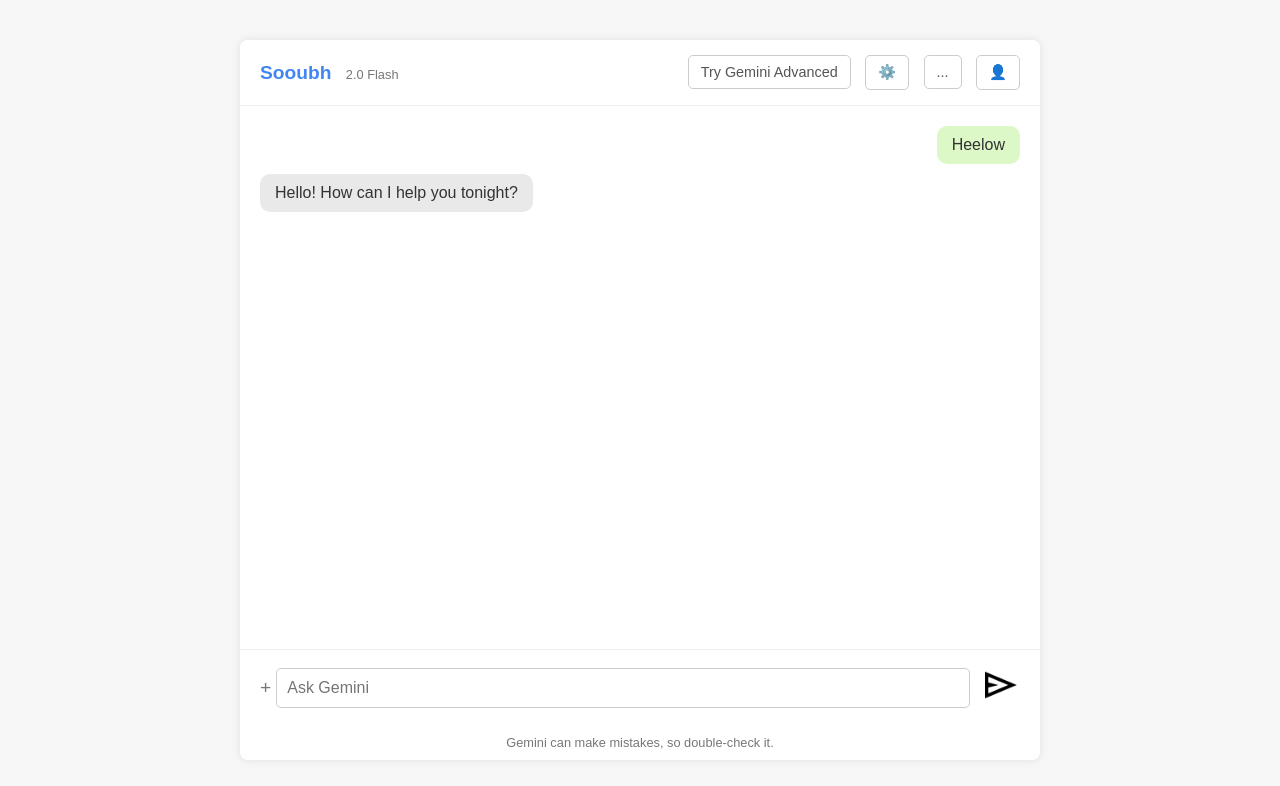
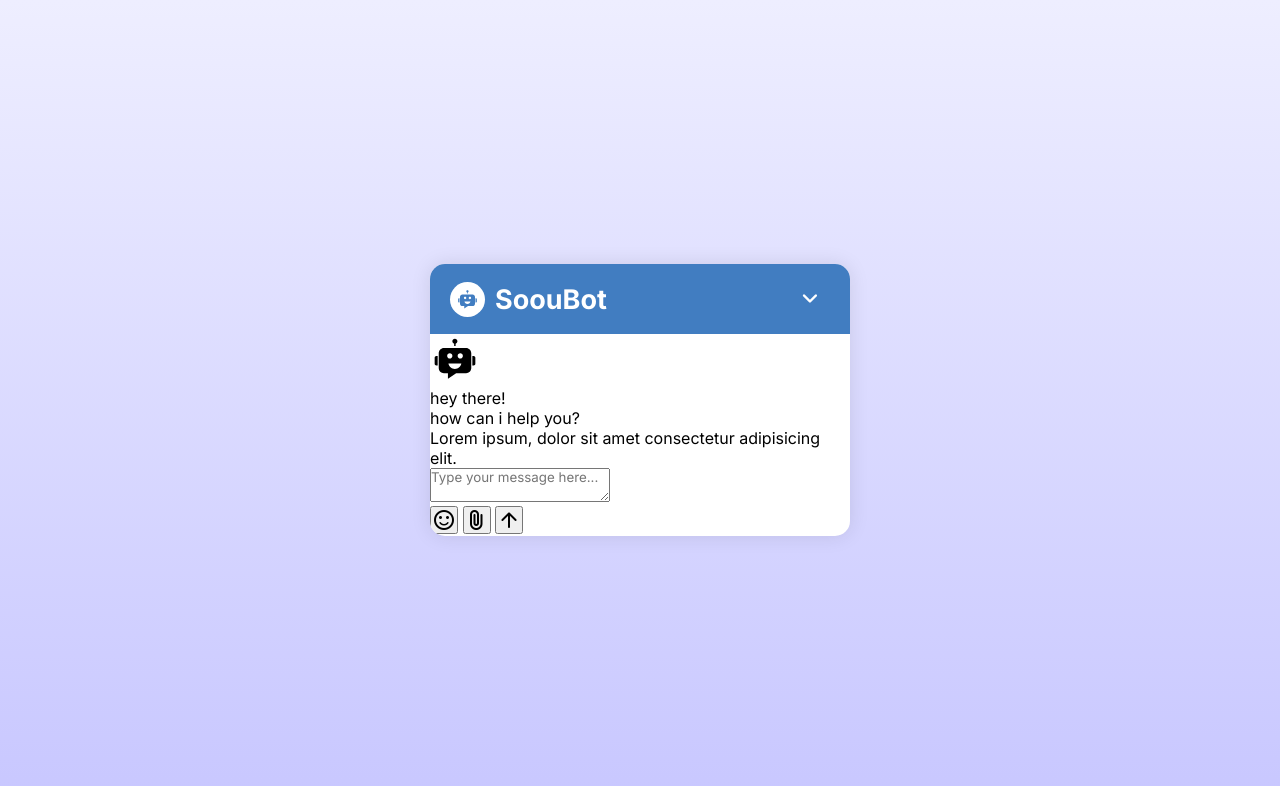
Before and after one commit to sooubh/Ai-ChatBot, a plain HTML site: page index.html in a window 1280 px wide. Drawn offline with nearby package versions, Linux system fonts and the light colour scheme.

Commit message:
Refactor chatbot interface and styles; remove unused send.png

```diff
--- a/index.html
+++ b/index.html
@@ -1,35 +1,75 @@
 <!DOCTYPE html>
 <html lang="en">
   <head>
-    <meta charset="UTF-8">
-    <meta name="viewport" content="width=device-width, initial-scale=1.0">
-    <title>Gemini Chat Interface</title>
-   <link rel="stylesheet" href="style.css">
+    <meta charset="UTF-8" />
+    <meta name="viewport" content="width=device-width, initial-scale=1.0" />
+    <title>Document</title>
+    <link
+      href="https://fonts.googleapis.com/css2?family=Material+Symbols+Rounded"
+      rel="stylesheet"
+    />
+
+    <link rel="stylesheet" href="style.css" />
   </head>
   <body>
-    <div class="chat-container">
-        <div class="chat-header">
-            <div>
-                <span class="gemini-logo">Sooubh</span> <span class="flash-label">2.0 Flash</span>
+    <div class="chatbot-popup">
+      <div class="chatbot-header">
+        <div class="header-info">
+          <svg class="chat-logo"
+            xmlns="http://www.w3.org/2000/svg"
+            width="50"
+            height="50"
+            viewBox="0 0 1024 1024"
+          >
+            <path
+              d="M738.3 287.6H285.7c-59 0-106.8 47.8-106.8 106.8v303.1c0 59 47.8 106.8 106.8 106.8h81.5v111.1c0 .7.8 1.1 1.4.7l166.9-110.6 41.8-.8h117.4l43.6-.4c59 0 106.8-47.8 106.8-106.8V394.5c0-59-47.8-106.9-106.8-106.9zM351.7 448.2c0-29.5 23.9-53.5 53.5-53.5s53.5 23.9 53.5 53.5-23.9 53.5-53.5 53.5-53.5-23.9-53.5-53.5zm157.9 267.1c-67.8 0-123.8-47.5-132.3-109h264.6c-8.6 61.5-64.5 109-132.3 109zm110-213.7c-29.5 0-53.5-23.9-53.5-53.5s23.9-53.5 53.5-53.5 53.5 23.9 53.5 53.5-23.9 53.5-53.5 53.5zM867.2 644.5V453.1h26.5c19.4 0 35.1 15.7 35.1 35.1v121.1c0 19.4-15.7 35.1-35.1 35.1h-26.5zM95.2 609.4V488.2c0-19.4 15.7-35.1 35.1-35.1h26.5v191.3h-26.5c-19.4 0-35.1-15.7-35.1-35.1zM561.5 149.6c0 23.4-15.6 43.3-36.9 49.7v44.9h-30v-44.9c-21.4-6.5-36.9-26.3-36.9-49.7 0-28.6 23.3-51.9 51.9-51.9s51.9 23.3 51.9 51.9z"
+            ></path>
+          </svg>
+          <h2 class="logo-text">SoouBot</h2>
         </div>
-            <div class="chat-actions">
-                <button class="try-advanced">Try Gemini Advanced</button>
-                <button>⚙️</button>
-                <button>...</button>
-                <button>👤</button>
+        <button class="material-symbols-rounded" id="close-chatbot">keyboard_arrow_down</button>
+      </div>
+      <div class="chat-body">
+        <div class="message bot-message">
+          <svg
+            xmlns="http://www.w3.org/2000/svg"
+            width="50"
+            height="50"
+            viewBox="0 0 1024 1024"
+          >
+            <path
+              d="M738.3 287.6H285.7c-59 0-106.8 47.8-106.8 106.8v303.1c0 59 47.8 106.8 106.8 106.8h81.5v111.1c0 .7.8 1.1 1.4.7l166.9-110.6 41.8-.8h117.4l43.6-.4c59 0 106.8-47.8 106.8-106.8V394.5c0-59-47.8-106.9-106.8-106.9zM351.7 448.2c0-29.5 23.9-53.5 53.5-53.5s53.5 23.9 53.5 53.5-23.9 53.5-53.5 53.5-53.5-23.9-53.5-53.5zm157.9 267.1c-67.8 0-123.8-47.5-132.3-109h264.6c-8.6 61.5-64.5 109-132.3 109zm110-213.7c-29.5 0-53.5-23.9-53.5-53.5s23.9-53.5 53.5-53.5 53.5 23.9 53.5 53.5-23.9 53.5-53.5 53.5zM867.2 644.5V453.1h26.5c19.4 0 35.1 15.7 35.1 35.1v121.1c0 19.4-15.7 35.1-35.1 35.1h-26.5zM95.2 609.4V488.2c0-19.4 15.7-35.1 35.1-35.1h26.5v191.3h-26.5c-19.4 0-35.1-15.7-35.1-35.1zM561.5 149.6c0 23.4-15.6 43.3-36.9 49.7v44.9h-30v-44.9c-21.4-6.5-36.9-26.3-36.9-49.7 0-28.6 23.3-51.9 51.9-51.9s51.9 23.3 51.9 51.9z"
+            ></path>
+          </svg>
+          <div class="message-text">hey there! <br />how can i help you?</div>
+        </div>
+        <div class="message user-message">
+          <div class="message-text">
+            Lorem ipsum, dolor sit amet consectetur adipisicing elit.
           </div>
         </div>
-        <div class="chat-body">
-            <div class="message user-message">Heelow</div>
-            <div class="message bot-message">Hello! How can I help you tonight?</div>
       </div>
-        <div class="chat-input-area">
-            <span class="plus-icon">+</span>
-            <input type="text" class="chat-input" placeholder="Ask Gemini">
-            <span class="microphone-icon"><img src="send.png" alt="" srcset=""></span>
+      <div class="chat-footer">
+        <form action="#" class="chat-form">
+          <textarea
+            name=""
+            id=""
+            placeholder="Type your message here..."
+            class="message-input"
+            required
+          ></textarea>
+          <div class="chat-controls">
+            <button type="button" class="material-symbols-rounded">
+              sentiment_satisfied
+            </button>
+            <button type="button" class="material-symbols-rounded">
+              attach_file
+            </button>
+            <button type="submit" class="material-symbols-rounded">
+              arrow_upward
+            </button>
           </div>
-        <div class="disclaimer">
-            Gemini can make mistakes, so double-check it.
+        </form>
       </div>
     </div>
   </body>
--- a/style.css
+++ b/style.css
@@ -1,194 +1,72 @@
+@import url('https://fonts.googleapis.com/css2?family=Inter:opsz,wght@14..32,100..900&display=swap');
 
-body {
-    font-family: sans-serif;
+*{
     margin: 0;
-    background-color: #f7f7f7;
-    display: flex;
-    justify-content: center;
-    align-items: center;
-    min-height: 100vh;
+    padding: 0;
+    box-sizing: border-box;
+    font-family: 'Inter', sans-serif;
 }
 
-.chat-container {
-    background-color: #fff;
-    border-radius: 8px;
-    box-shadow: 0 0 10px rgba(0, 0, 0, 0.1);
-    width: 80%;
-    max-width: 800px;
+body{
     display: flex;
-    flex-direction: column;
-    overflow: hidden;
-    height: 90vh; /* Set a fixed height for the container */
+    align-items: center;
+    justify-content: center;
+    min-height: 100vh;
+    background: linear-gradient(#EEEEFF, #C8C7FF);
 }
 
-.chat-header {
-    display: flex;
-    justify-content: space-between;
-    align-items: center;
-    padding: 15px 20px;
-    border-bottom: 1px solid #eee;
-    position: sticky;
-    top: 0;
-    background-color: #fff;
-    z-index: 10;
+.chatbot-popup{
+    width: 420px;
+    background: #fff;
+    overflow: hidden;
+    border-radius: 15px;
+    box-shadow: 0 0 20px rgba(0, 0, 0, 0.1);
 }
 
-.chat-title {
-    font-size: 1.2rem;
-    font-weight: bold;
-    color: #333;
-}
-
-.chat-actions button {
-    background: none;
-    border: 1px solid #ccc;
-    color: #555;
-    padding: 8px 12px;
-    border-radius: 5px;
-    cursor: pointer;
-    font-size: 0.9rem;
-    margin-left: 10px;
-    transition: background-color 0.3s ease;
-}
-
-.chat-actions button:hover {
-    background-color: #eee;
-}
-
-.chat-body {
-    padding: 20px;
-    flex-grow: 1;
-    overflow-y: auto;
-    display: flex;
-    flex-direction: column;
-    /* Hide the scrollbar */
-    -ms-overflow-style: none; /* IE and Edge */
-    scrollbar-width: none; /* Firefox */
-}
-
-/* Hide scrollbar for Chrome, Safari and Opera */
-.chat-body::-webkit-scrollbar {
-    display: none;
-}
-
-.message {
-    background-color: #e9e9e9;
-    color: #333;
-    padding: 10px 15px;
-    border-radius: 10px;
-    margin-bottom: 10px;
-    max-width: 70%;
-    word-break: break-word;
-}
-
-.user-message {
-    background-color: #dcf8c6;
-    align-self: flex-end;
-}
-
-.bot-message {
-    align-self: flex-start;
-}
-
-.chat-input-area {
-    padding: 15px 20px;
-    border-top: 1px solid #eee;
+.chatbot-header{
     display: flex;
     align-items: center;
-    position: sticky;
-    bottom: 0;
+    justify-content: space-between;
+    padding: 15px 20px;
+    background-color: #2369b8dc;
+    color: #fff;
+    font-size: 18px;
+    font-weight: 600;
+}
+.chatbot-header .header-info{
+    display: flex;
+    align-items: center;
+    gap: 10px;
+}
+.header-info .chat-logo{
+    width: 35px;
+    height: 35px;
+    border-radius: 50%;
     background-color: #fff;
-    z-index: 10;
+    padding: 6px;
+    display: flex;
+    align-items: center;
+    justify-content: center;
+    fill: #2369b8dc;
+    flex-shrink: 0;
 }
-
-.chat-input {
-    flex-grow: 1;
-    border: 1px solid #ccc;
-    border-radius: 5px;
-    padding: 10px;
-    font-size: 1rem;
-    margin-right: 10px;
+.chatbot-header #close-chatbot{
+    border: none;
+    background: none;
+    color: #fff;
+    cursor: pointer;
+    border-radius: 50%;
+    height: 40px;
+    width: 40px;
+    display: flex;
+    align-items: center;
+    justify-content: center;
+    transition: 0.3s ease;
+    flex-shrink: 0;
+    font-size: 1.9rem;
 }
-
-.chat-input:focus {
-    outline: none;
-    border-color: #007bff;
+#close-chatbot:hover{
+    background-color: #fff;
+    color: #2369b8dc;
+    fill: #2369b8dc;
 }
-
-.send-button {
-    background-color: #007bff;
-    color: white;
-    border: none;
-    padding: 10px 15px;
-    border-radius: 5px;
-    cursor: pointer;
-    font-size: 1rem;
-    transition: background-color 0.3s ease;
-}
-
-.send-button:hover {
-    background-color: #0056b3;
-}
-
-.gemini-logo {
-    font-weight: bold;
-    color: #4285f4; /* Example Google Blue */
-    font-size: 1.2rem;
-    margin-right: 5px;
-
-}
-
-.flash-label {
-    font-size: 0.8rem;
-    color: #777;
-    margin-left: 5px;
-}
-
-.try-advanced {
-    background-color: #f0f8ff;
-    color: #007bff;
-    border: 1px solid #add8e6;
-}
-
-.try-advanced:hover {
-    background-color: #e0f2f7;
-}
-
-.deep-research, .canvas-button {
-    background: none;
-    border: none;
-    color: #555;
-    cursor: pointer;
-    margin-left: 10px;
-    font-size: 0.9rem;
-}
-
-.deep-research:hover, .canvas-button:hover {
-    color: #333;
-}
-
-.plus-icon {
-    font-size: 1.2rem;
-    margin-right: 5px;
-    color: #777;
-}
-
-.microphone-icon {
-    font-size: 1.2rem;
-    color: #777;
-    cursor: pointer;
-
-}
-.microphone-icon img{
-    width: 40px;
-}
-.microphone-icon:hover {
-    color: #333;
-}
-
-.disclaimer {
-    padding: 10px 20px;
-    text-align: center;
-    font-size: 0.8rem;
-    color: #777;
-}
```
Also changed, not shown: send.png (deleted). Lines whose indentation alone changed are shown as unchanged.
